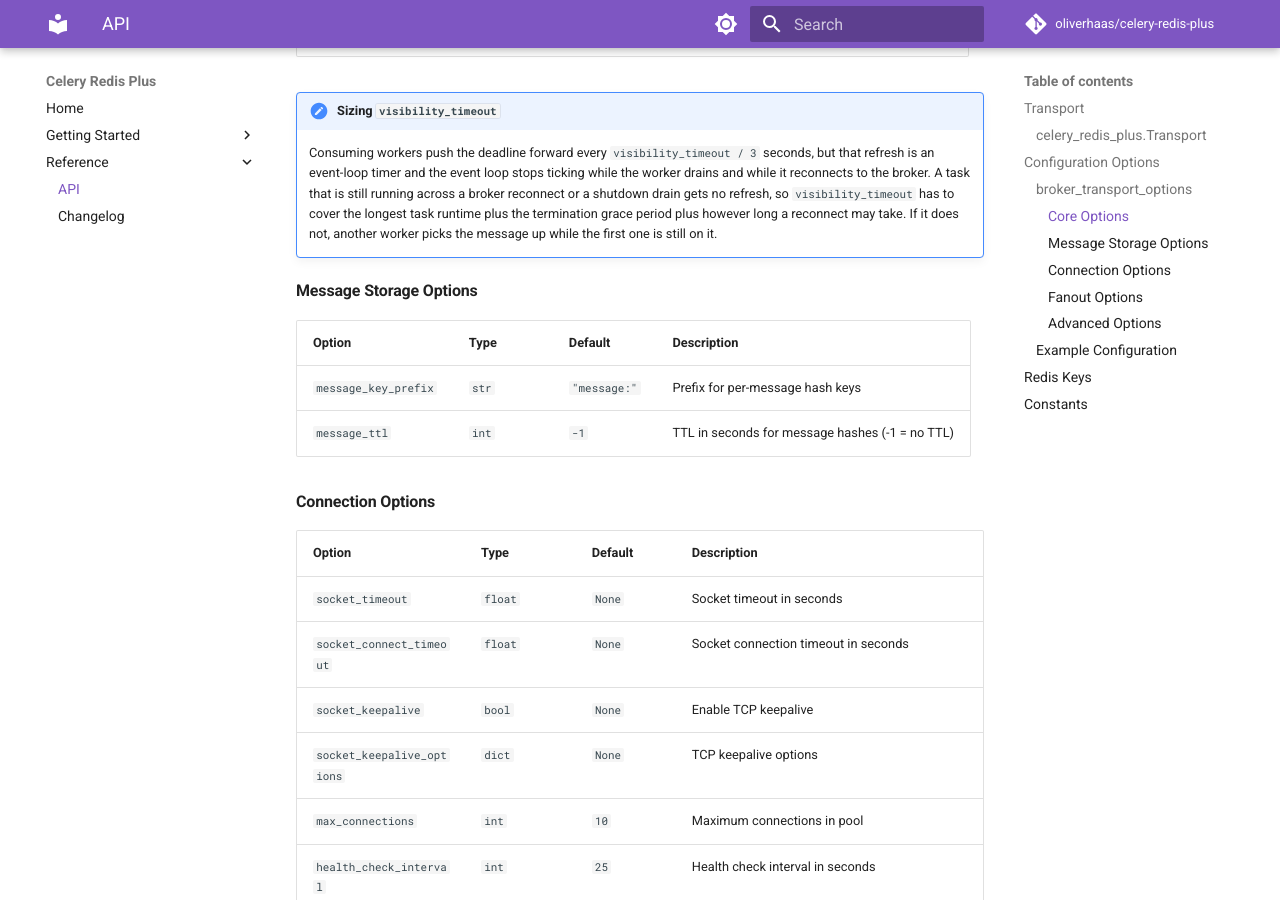
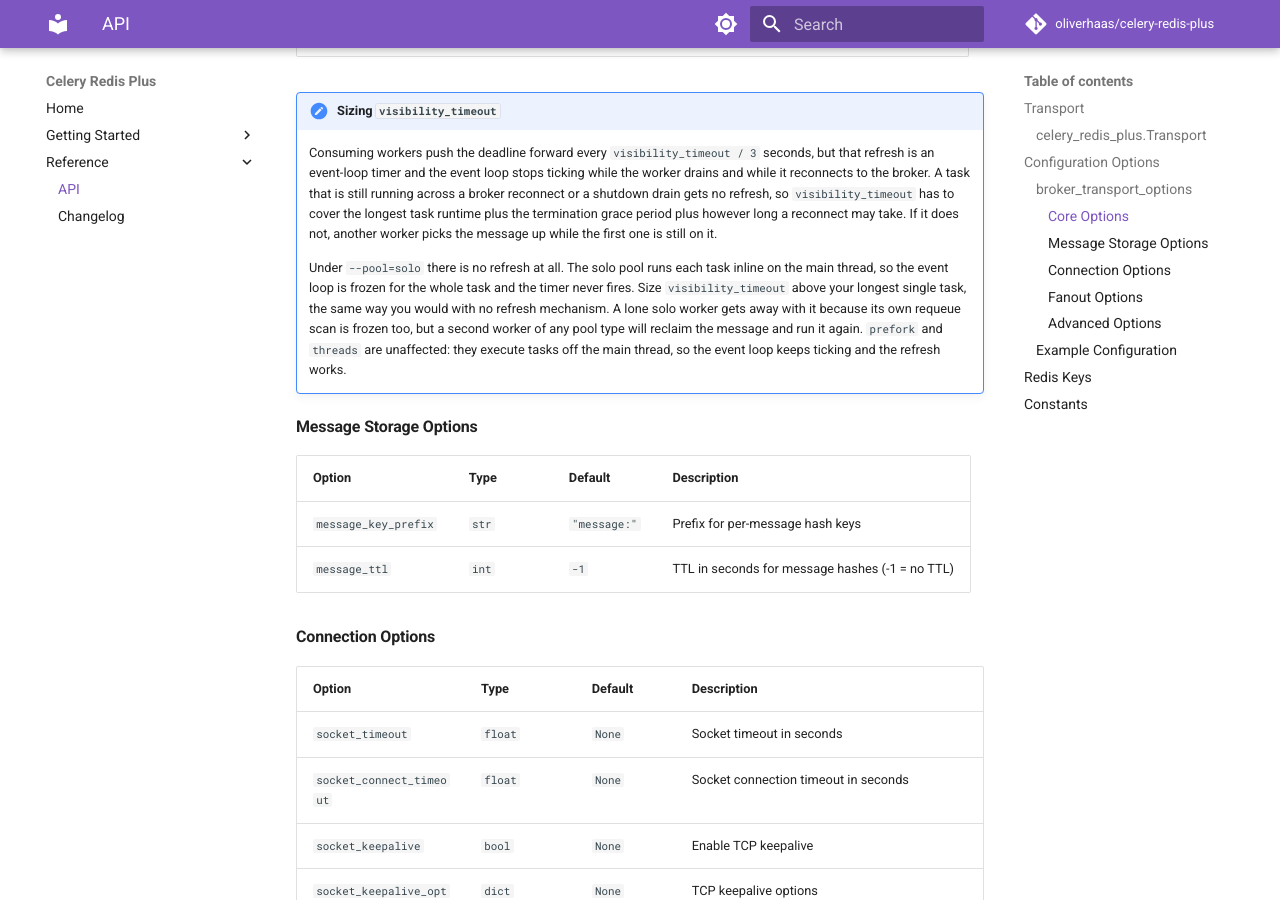
Before and after one commit to oliverhaas/celery-redis-plus, an MkDocs documentation site: the page built from docs/reference/api.md, in a window 1280 px wide and 900 px high, scrolled down 1127 px. Built offline with MkDocs 1.6.1 and Material for MkDocs 9.7.7, drawn with Linux system fonts in a browser that asks for light colours; comment, search, counter and statistics services are not loaded; the version menu is left out.

Commit message:
docs: note that visibility_timeout gets no refresh under the solo pool

```diff
--- a/docs/reference/api.md
+++ b/docs/reference/api.md
@@ -52,6 +52,15 @@ All options are passed via Celery's `broker_transport_options` configuration.
     runtime plus the termination grace period plus however long a reconnect may
     take. If it does not, another worker picks the message up while the first
     one is still on it.
+
+    Under `--pool=solo` there is no refresh at all. The solo pool runs each task
+    inline on the main thread, so the event loop is frozen for the whole task
+    and the timer never fires. Size `visibility_timeout` above your longest
+    single task, the same way you would with no refresh mechanism. A lone solo
+    worker gets away with it because its own requeue scan is frozen too, but a
+    second worker of any pool type will reclaim the message and run it again.
+    `prefork` and `threads` are unaffected: they execute tasks off the main
+    thread, so the event loop keeps ticking and the refresh works.
 
 #### Message Storage Options
 
```
